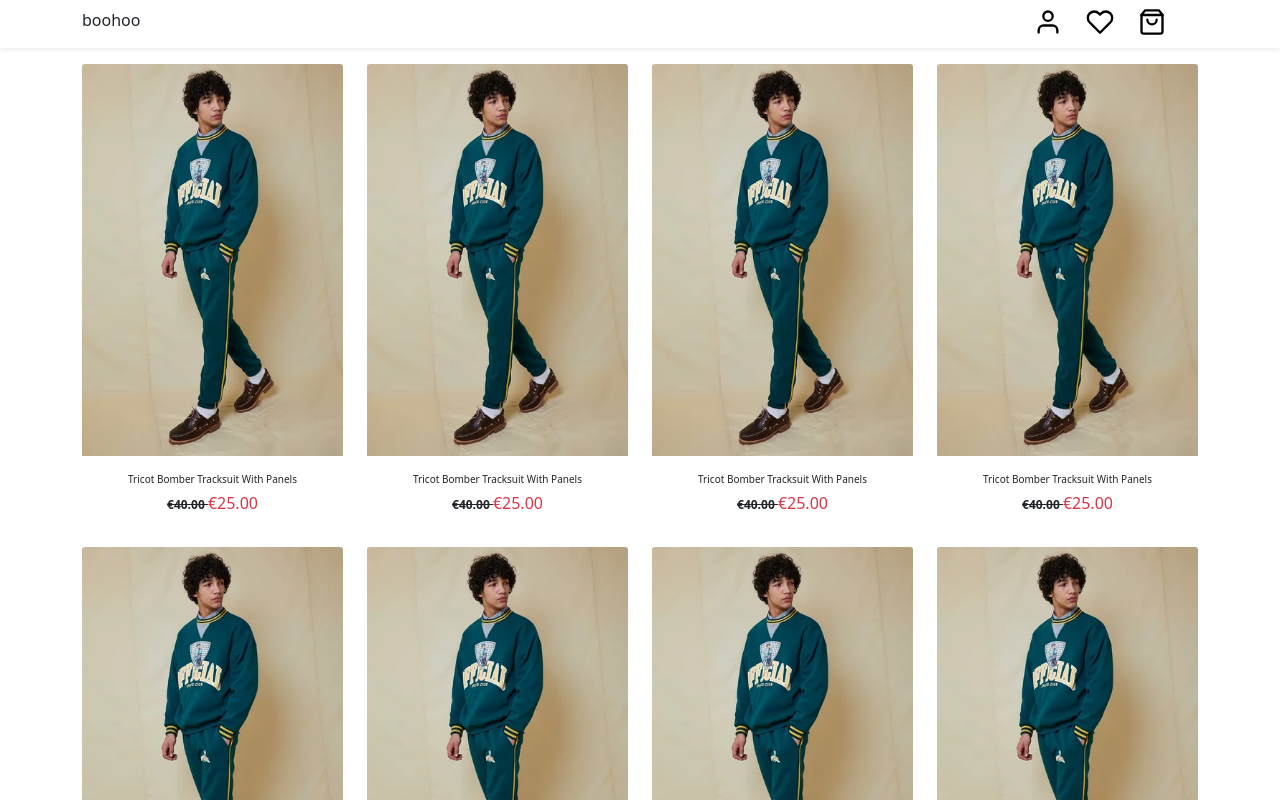
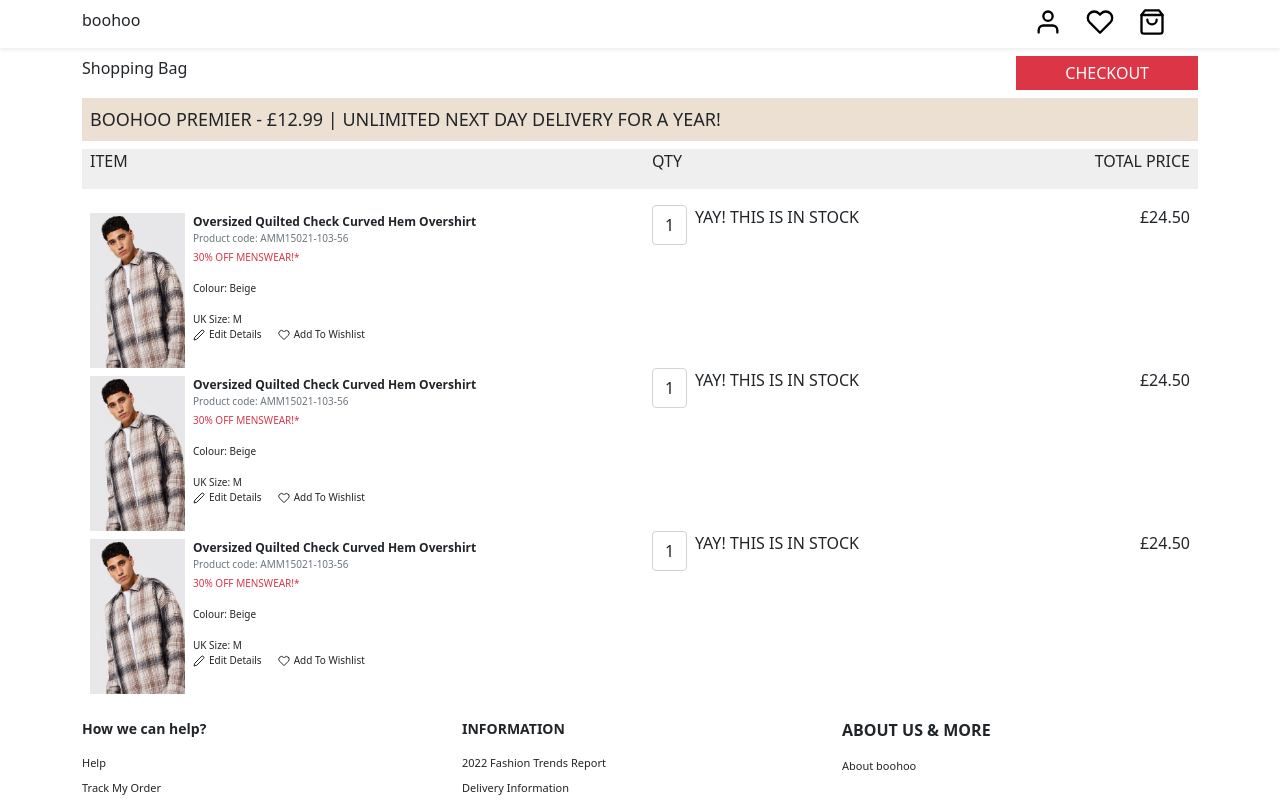
Before and after one commit to shahed-swe/client.boohoo.com, a React (Create React App) app: page /cart in a window 1280 px wide. Before the commit this address led to /. Shown: the top 800 px of the page. Built offline with nearby package versions, Linux system fonts and the light colour scheme.

Commit message:
new commit

```diff
--- a/src/App.js
+++ b/src/App.js
@@ -10,6 +10,7 @@
 import Product from './pages/products/index';
 import Order from './pages/order/index';
 import ProductShow from './pages/products/show';
+import Cart from './pages/cart/index'
 
 function App() {
   return (
@@ -20,6 +21,7 @@
             <Route path='/' exact component={Home} />
             <Route path='/products' component={Product} />
             <Route path="/product" component={ProductShow}/>
+            <Route path="/cart" component={Cart}/>
             <PrivateRoute>
               <Route path='/order' component={Order} />
             </PrivateRoute>
--- a/src/App.scss
+++ b/src/App.scss
@@ -5,7 +5,6 @@
 $laptop1030: 1030px;
 $tablet: 770px;
 $smalldevice: 790px;
-$primary: black;
 // for resonsiveness
 @mixin respond ($breakpoint) {
     @if $breakpoint==mobile {
@@ -45,5 +44,6 @@
     }
 }
 
+@import "colors.scss";
 @import "text.scss";
 @import "~bootstrap/scss/bootstrap";
--- a/src/colors.scss
+++ b/src/colors.scss
@@ -0,0 +1 @@
+$primary: black;
--- a/src/components/navbar/index.js
+++ b/src/components/navbar/index.js
@@ -43,7 +43,7 @@
                                         </Link>
                                     </div>
                                     <div className="text-center me-4">
-                                        <Link to="#" className="text-decoration-none">
+                                        <Link to="/cart" className="text-decoration-none">
                                             <ShoppingBag size={28} color="black" />
                                         </Link>
                                     </div>
--- /dev/null
+++ b/src/pages/cart/index.js
@@ -0,0 +1,99 @@
+import { Container } from '../../components/container';
+import { Layout } from '../../components/layout';
+import { Text } from "../../components/text/index"
+// images
+import ImageFirst from '../../assets/take1.jpg'
+import { Edit2, Heart } from 'react-feather';
+
+const Index = () => {
+
+
+
+    return (
+        <div>
+            <Layout>
+                <Container.Simple className="mt-2">
+                    <Container.Row>
+                        <Container.Column>
+                            <div className='d-flex justify-content-between'>
+                                <Text className="fs-22 m-0">Shopping Bag</Text>
+                                <button className='btn btn-danger shadow-none p-0 rounded-0 ps-5 pe-5 pt-1 pb-1'>CHECKOUT</button>
+                            </div>
+                        </Container.Column>
+                        <Container.Column className="mt-2 ">
+                            <div className='p-2' style={{ backgroundColor: "#ece0d2" }}>
+                                <Text className="fs-20 m-0">BOOHOO PREMIER - £12.99 | UNLIMITED NEXT DAY DELIVERY FOR A YEAR!</Text>
+                            </div>
+                        </Container.Column>
+                        <Container.Column className="mt-2" >
+                            <div style={{ backgroundColor: "#EFEFEF" }} className="ps-2 pe-2">
+                                <Container.Row >
+                                    <Container.Column className="col-lg-6">
+                                        <Text className="text-dark">ITEM</Text>
+                                    </Container.Column>
+                                    <Container.Column className="col-lg-6">
+                                        <div className='d-flex justify-content-between'>
+                                            <Text className="text-dark">QTY</Text>
+                                            {/* <Text className="text-dark">PRICE</Text> */}
+                                            <Text className="text-dark">TOTAL PRICE</Text>
+                                        </div>
+                                    </Container.Column>
+                                </Container.Row>
+                            </div>
+                        </Container.Column>
+                        <Container.Column>
+                            <div className="ps-2 pe-2 mt-3">
+                                <Container.Row>
+                                    {new Array(3).fill().map((_, index) => {
+                                        return (
+                                            <>
+                                                <Container.Column className="col-lg-6 mt-2">
+                                                    <div className='d-flex justify-content-start'>
+                                                        <img src={ImageFirst} alt="" height={155} width={95} />
+                                                        <div className='ms-2'>
+                                                            <Text className="fs-14 fw-bolder mb-0">
+                                                                Oversized Quilted Check Curved Hem Overshirt</Text>
+                                                            <Text className="fs-12 text-muted mb-1">Product code: AMM15021-103-56</Text>
+                                                            <Text className="fs-12 text-danger">30% OFF MENSWEAR!*</Text>
+                                                            <Text className="fs-12 text-dark">Colour: Beige</Text>
+                                                            <Text className="fs-12 text-dark mb-0">UK Size: M</Text>
+                                                            <div className='d-flex justify-content-start'>
+                                                                <Text className="fs-12">
+                                                                    <Edit2 size={12} className="me-1" />
+                                                                    Edit Details
+                                                                </Text>
+                                                                <Text className="fs-12 ms-3">
+                                                                    <Heart size={12} className="me-1" />
+                                                                    Add To Wishlist
+                                                                </Text>
+                                                            </div>
+                                                        </div>
+                                                    </div>
+                                                </Container.Column>
+                                                <Container.Column className="col-lg-6">
+                                                    <div className='d-flex justify-content-between'>
+                                                        <div className='d-flex justify-content-start'>
+                                                            <input type="text" className='form-control shadow-none' style={{ width: "35px" }} defaultValue={1} />
+                                                            <Text className="text-dark ms-2">  YAY! THIS IS IN STOCK</Text>
+                                                        </div>
+
+                                                        {/* <Text className="text-dark">£24.50</Text> */}
+                                                        <Text className="text-dark">£24.50</Text>
+                                                    </div>
+                                                </Container.Column>
+                                            </>
+                                        )
+                                    })}
+
+                                </Container.Row>
+                            </div>
+                        </Container.Column>
+                    </Container.Row>
+
+                </Container.Simple>
+            </Layout>
+        </div>
+    )
+}
+
+export default Index;
--- a/src/pages/products/show.js
+++ b/src/pages/products/show.js
@@ -60,7 +60,7 @@
                                 <div className="col-1">
                                     <input type="text" className='form-control shadow-none rounded-0' defaultValue={1} />
                                 </div>
-                                <button className='btn btn-secondary shadow-none rounded-0 btn-block col-9 ms-2'>SELECT UK SIZE</button>
+                                <button className='btn btn-danger shadow-none rounded-0 btn-block col-9 ms-2'>SELECT UK SIZE</button>
                                 <Heart className='ms-2' size={32} />
                             </div>
 
```
